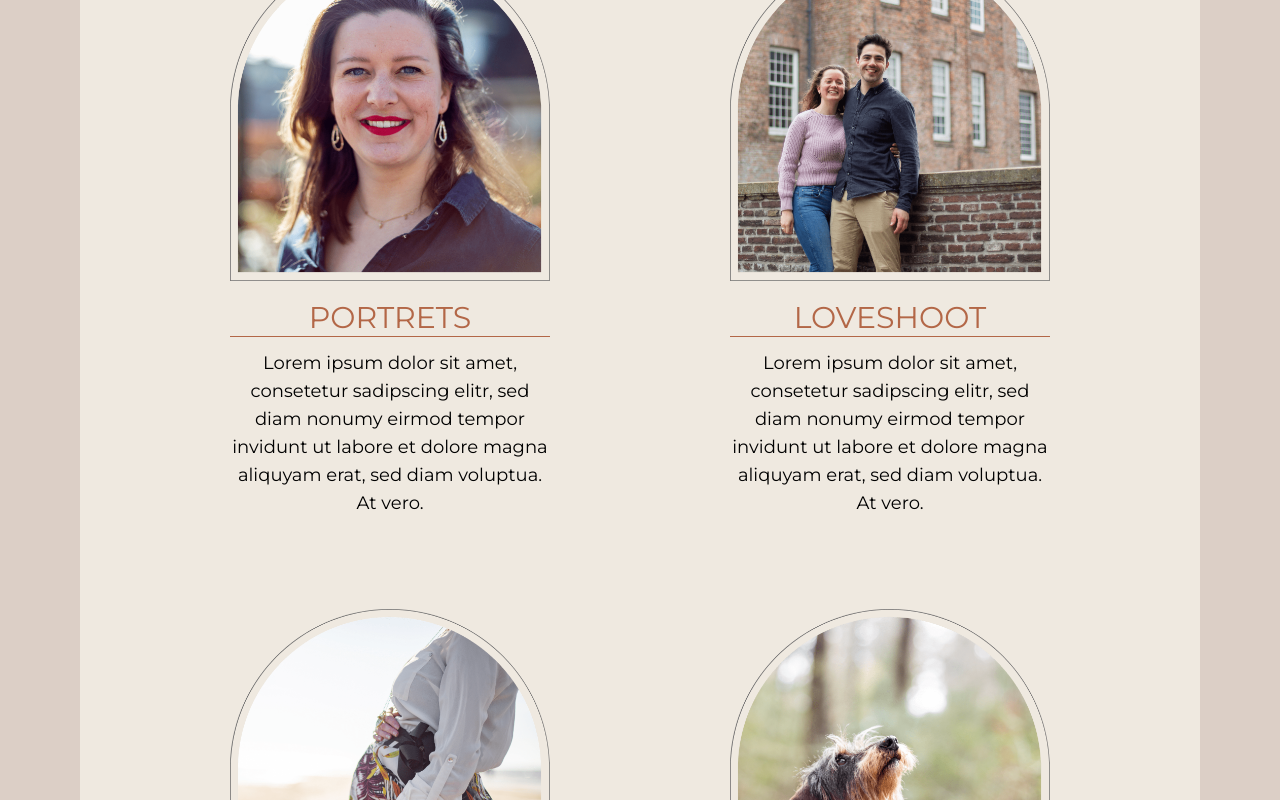
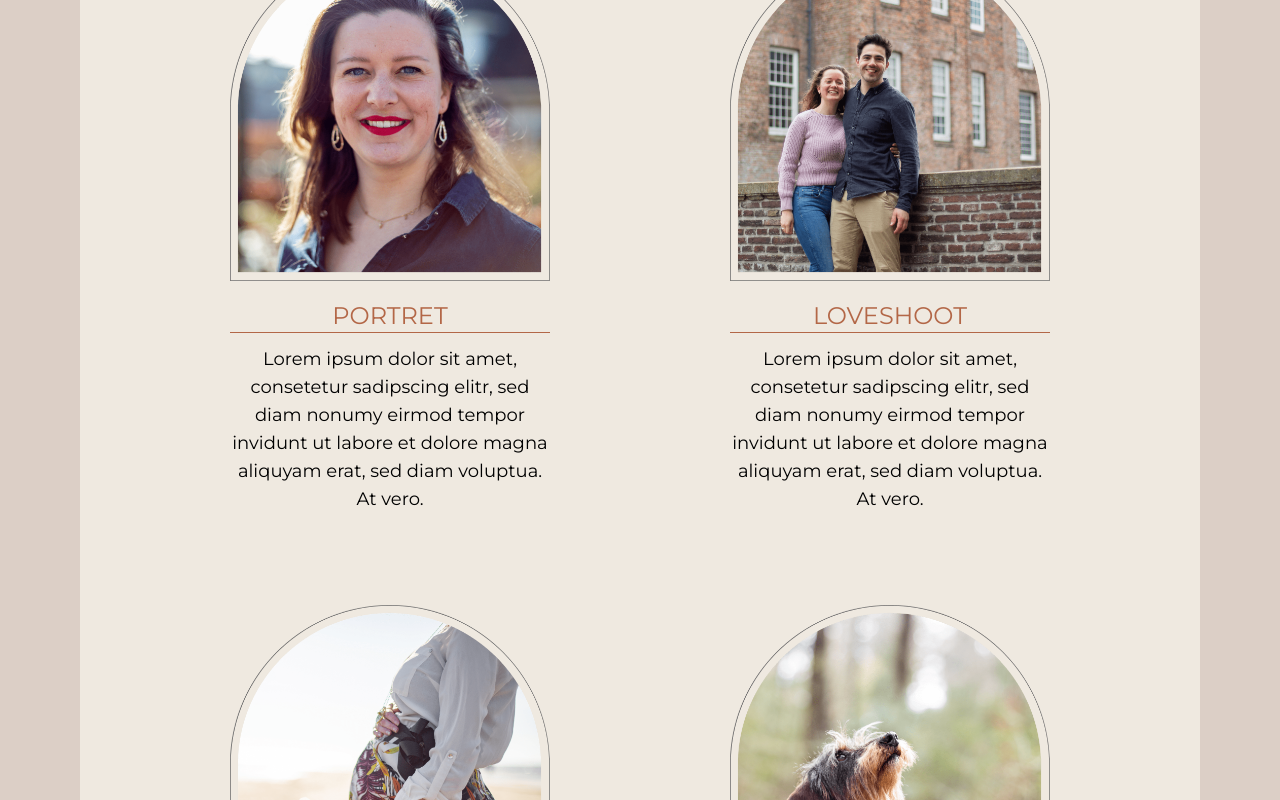
Before and after one commit to Sneruall/fotos-van-emily, a Next.js app: page / in a window 1280 px wide. Shown: the part 2007-2807 px from the top of the page. Built offline with nearby package versions, Linux system fonts and the light colour scheme.

Commit message:
Support for 3XL screens
Added 3xl as a screen to tailwind config

```diff
--- a/components/sections/diensten.js
+++ b/components/sections/diensten.js
@@ -6,14 +6,14 @@ import Fotobewerking from "./elements/fotobewerking";
 export default function Diensten() {
   return (
     <Section bg={"bg-pink-light md:bg-pink"}>
-      <div className="md:bg-pink-light md:p-10 md:mx-auto md:max-w-6xl xl:max-w-full -mt-40">
+      <div className="md:bg-pink-light md:p-10 md:mx-auto md:max-w-6xl 3xl:max-w-full -mt-40">
         <h2 className="my-3 text-6xl text-center font-display uppercase text-pink-darkest leading-snug">
           Fotografie diensten
         </h2>
 
-        <div className="grid grid-rows-1 md:grid-cols-2 md:gap-10 2xl:grid-cols-4 justify-items-center mx-10 text-center">
+        <div className="grid grid-rows-1 md:grid-cols-2 md:gap-10 3xl:grid-cols-4 justify-items-center mx-10 text-center">
           <Dienst
-            title={"Portrets"}
+            title={"Portret"}
             description={
               "Lorem ipsum dolor sit amet, consetetur sadipscing elitr, sed diam nonumy eirmod tempor invidunt ut labore et dolore magna aliquyam erat, sed diam voluptua. At vero."
             }
--- a/components/sections/elements/dienst.js
+++ b/components/sections/elements/dienst.js
@@ -11,7 +11,7 @@ export default function Dienst(props) {
           alt={props.alt}
         />
       </div>
-      <h2 className="text-xl md:text-2xl lg:text-3xl uppercase text-pink-darkest transition-all duration-100 ease-in-out group-hover:font-bold">{props.title}</h2>
+      <h2 className="text-xl md:text-2xl uppercase text-pink-darkest transition-all duration-100 ease-in-out group-hover:font-bold">{props.title}</h2>
       <hr className="border-1 border-pink-darkest" />
       <p className="hidden md:block mt-3 text-lg">{props.description}</p>
     </div>
--- a/components/sections/werkwijze.js
+++ b/components/sections/werkwijze.js
@@ -4,7 +4,7 @@ import Section from "../layout/Section";
 export default function Werkwijze() {
   return (
     <Section bg={"bg-blue-greyish"}>
-      <div className="bg-white max-w-4xl 2xl:max-w-5xl mx-auto p-5 pt-16 md:-mt-40 md:-mb-40 rounded-b-full rounded-t-full md:rounded-b-none">
+      <div className="bg-white max-w-4xl 3xl:max-w-5xl mx-auto p-5 pt-16 md:-mt-40 md:-mb-40 rounded-b-full rounded-t-full md:rounded-b-none">
         <p className="font-display text-brown text-center text-5xl mb-4 mt-0 md:mt-10 mx-0 md:mx-40">
           Lorem ipsum dolor sit amet, consetetur sadipscing elitr, sed diam
           nonumy eirmod tempor invidunt ut.
--- a/tailwind.config.js
+++ b/tailwind.config.js
@@ -14,6 +14,9 @@ module.exports = {
       },
     },
     extend: {
+      screens: {
+        "3xl": "2000px",
+      },
       fontFamily: {
         sans: ["Montserrat", "Helvetica", "Arial", "sans-serif"],
         display: [
```
